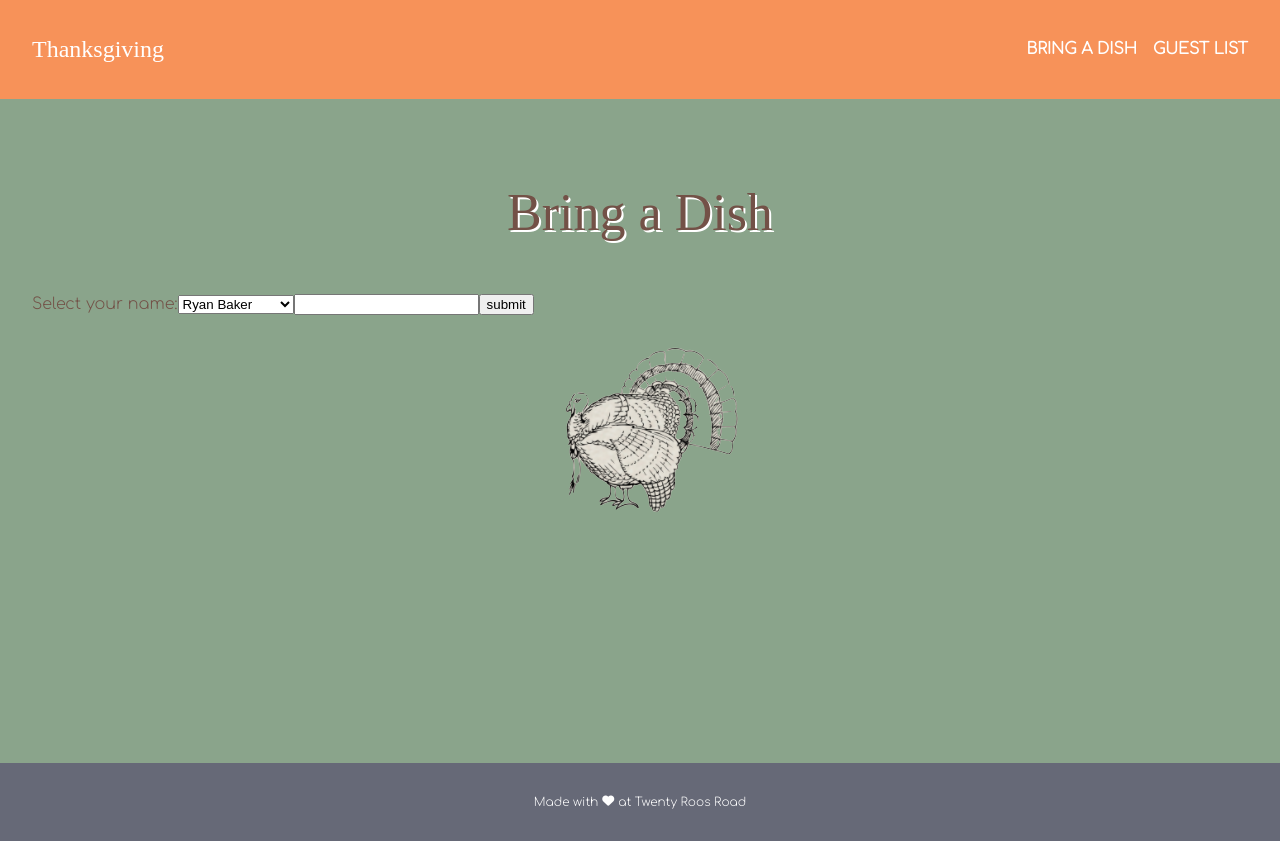
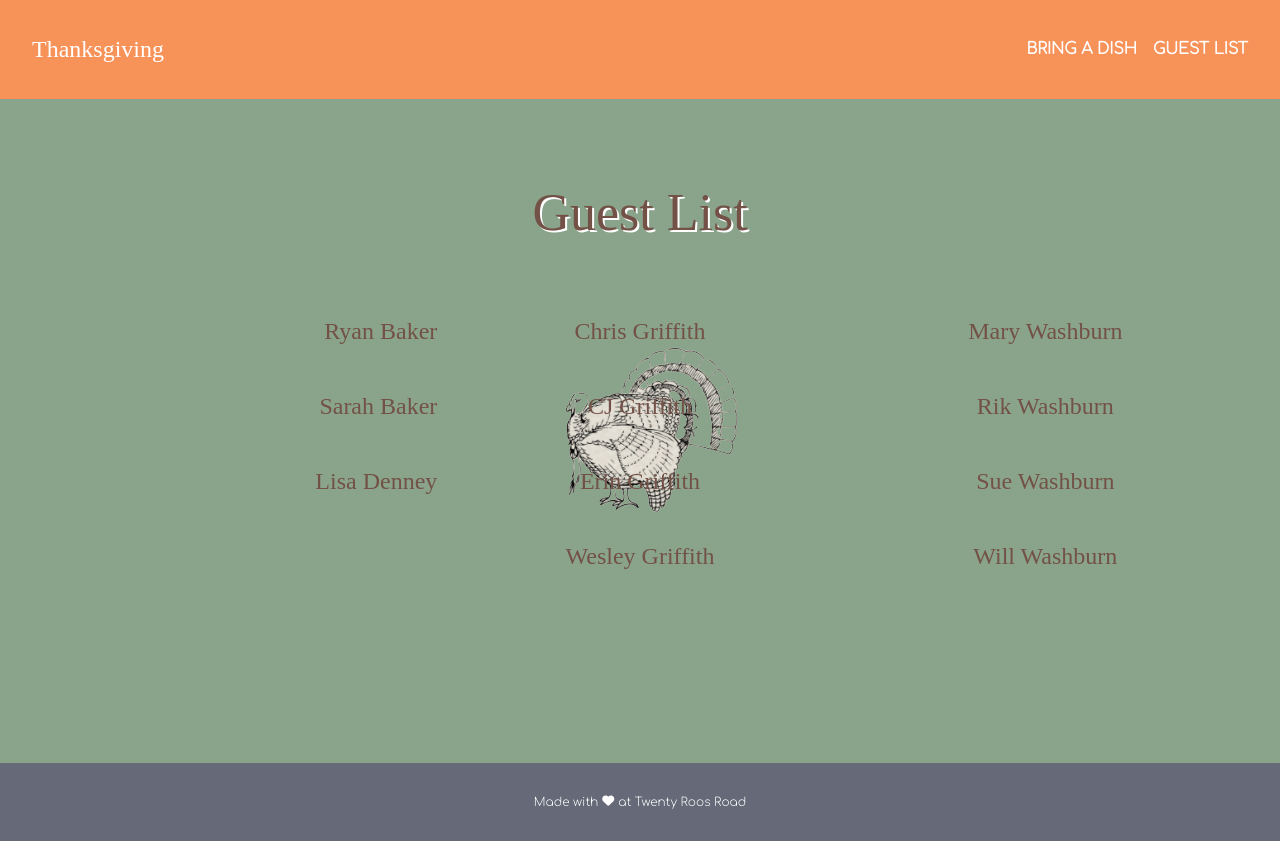
Before and after one commit to marybees/thanksgiving, a React (Create React App) app: page /dish in a window 1280 px wide. Built offline with nearby package versions, Linux system fonts and the light colour scheme; a web font is replaced by a local one.

Commit message:
Adjust styling

```diff
--- a/src/Dish.js
+++ b/src/Dish.js
@@ -1,53 +1,30 @@
-import React, { useState } from "react";
+import React from "react";
 
 const Dish = () => {
-//   const [value, setValue] = useState("");
-//   const [dishList, setDishList] = {}
-
-//   const dish = (guestName, dishInput) => {
-//     `${guestName}: ${dishInput[guestName]}`;
-//   }
-
-//   const handleChange = (e) => {
-//     setValue(e.target.value);
-//   };
-
-//   const handleSubmit = (e) => {
-//       e.preventDefault();
-//       setDishList(dish)
-
-//   }
-
   return (
     <div className="page-container">
       <div className="page-title">
-        <p>Bring a Dish</p>
+        <p>Guest List</p>
       </div>
-      <form>
-        <label>
-          Select your name:
-          <select>
-            <option>Ryan Baker</option>
-            <option>Sarah Baker</option>
-            <option>Lisa Denney</option>
-            <option>Chris Griffith</option>
-            <option>CJ Griffith</option>
-            <option>Erin Griffith</option>
-            <option>Wesley Griffith</option>
-            <option>Mary Washburn</option>
-            <option>Rik Washburn</option>
-            <option>Sue Washburn</option>
-            <option>Will Washburn</option>
-            <option>Noël Briand</option>
-            <option>Donna Higgie</option>
-          </select>
-        </label>
-        <input type="text"  name="dish"  />
-        {/* value={value} */}
-        {/* onChange={handleChange} */}
-        <button >submit</button>
-        {/* onSubmit={handleSubmit} */}
-      </form>
+      <div id="guest-list-container">
+        <div className="body-two-cursive guest-list-column" style={{ textAlign: "right" }}>
+          <p>Ryan Baker</p>
+          <p>Sarah Baker</p>
+          <p>Lisa Denney</p>
+        </div>
+        <div className="body-two-cursive guest-list-column">
+          <p>Chris Griffith</p>
+          <p>CJ Griffith</p>
+          <p>Erin Griffith</p>
+          <p>Wesley Griffith</p>
+        </div>
+        <div className="body-two-cursive guest-list-column">
+          <p>Mary Washburn</p>
+          <p>Rik Washburn</p>
+          <p>Sue Washburn</p>
+          <p>Will Washburn</p>
+        </div>
+      </div>
     </div>
   );
 };
--- a/src/Seat.js
+++ b/src/Seat.js
@@ -24,10 +24,6 @@ const Seat = () => {
           <p>Sue Washburn</p>
           <p>Will Washburn</p>
         </div>
-        <div className="body-two-cursive guest-list-column" style={{ textAlign: "left" }}>
-          <p>Noël Briand</p>
-          <p>Donna Higgie</p>
-        </div>
       </div>
     </div>
   );
--- a/src/index.css
+++ b/src/index.css
@@ -7,7 +7,6 @@ body {
 
 .body {
     display: flex;
-    flex-wrap: wrap;
 }
 
 .body-half {
@@ -178,6 +177,9 @@ body {
         line-height: 10px;
         width: 100%;
     }
+    .body {
+        flex-wrap: wrap;
+    }
     .body-half {
         width: 100%;
     }
@@ -187,6 +189,9 @@ body {
     #body-one {
         text-align: center;
         line-height: normal;
+    }
+    #body-two {
+        height: auto;
     }
     #guest-list {
         height: 100vh;
@@ -200,4 +205,7 @@ body {
     .guest-list-column p {
         font-size: 1rem;
     }
-  }
+    .page-container {
+        height: auto;
+    }
+}
```
